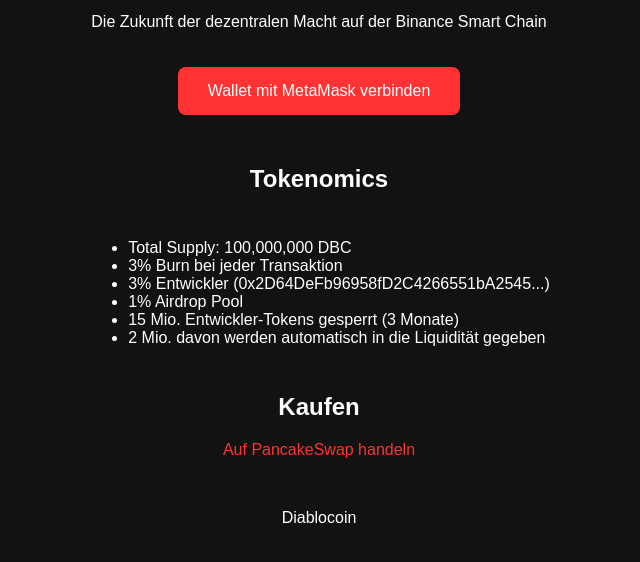
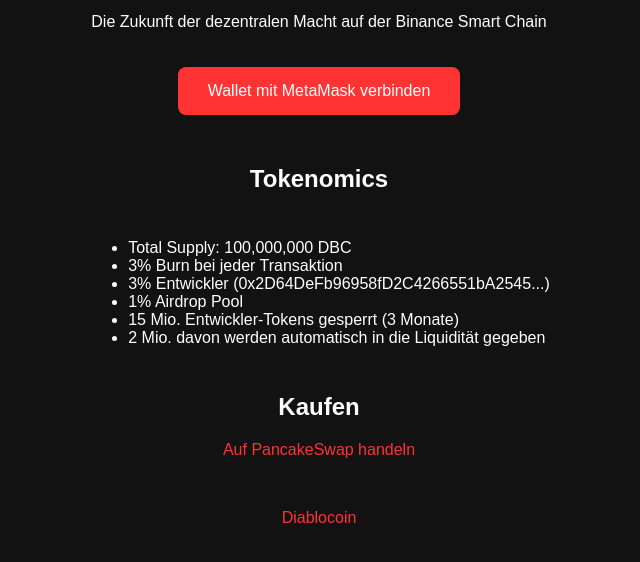
Before and after one commit to Diablocoin/diablocoin-site-, a plain HTML site: page index (1).html in a window 1280 px wide. Shown: the part 80-642 px from the top of the page, without its empty margins (321-961 px from the left). Drawn offline with Linux system fonts and the light colour scheme.

Commit message:
Aktualisieren von index (1).html

```diff
--- a/index (1).html
+++ b/index (1).html
@@ -98,4 +98,4 @@
     </script>
 </body>
 </html>
-<ahret="https://diablocoin.git...b.io/">Diablocoin </a>
+<a hret="https://diablocoin.git...b.io/">Diablocoin</a>
```
